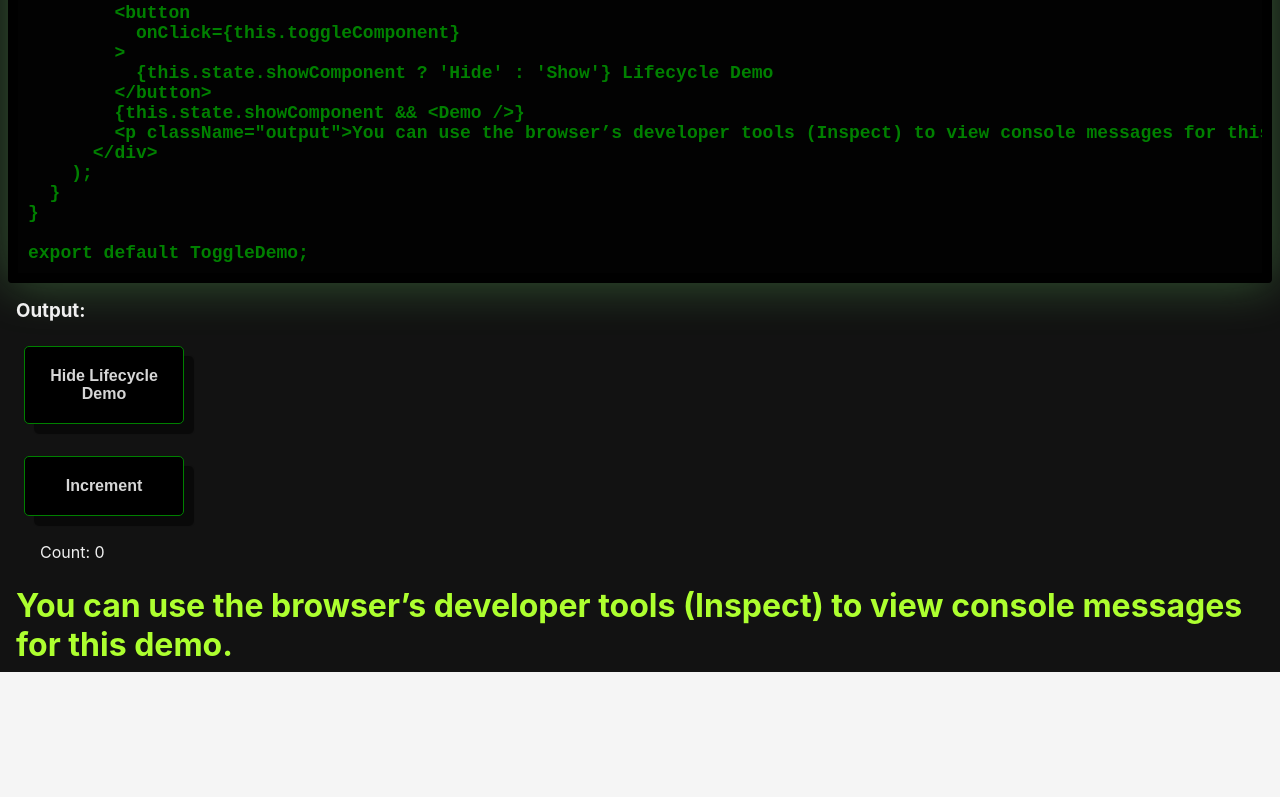
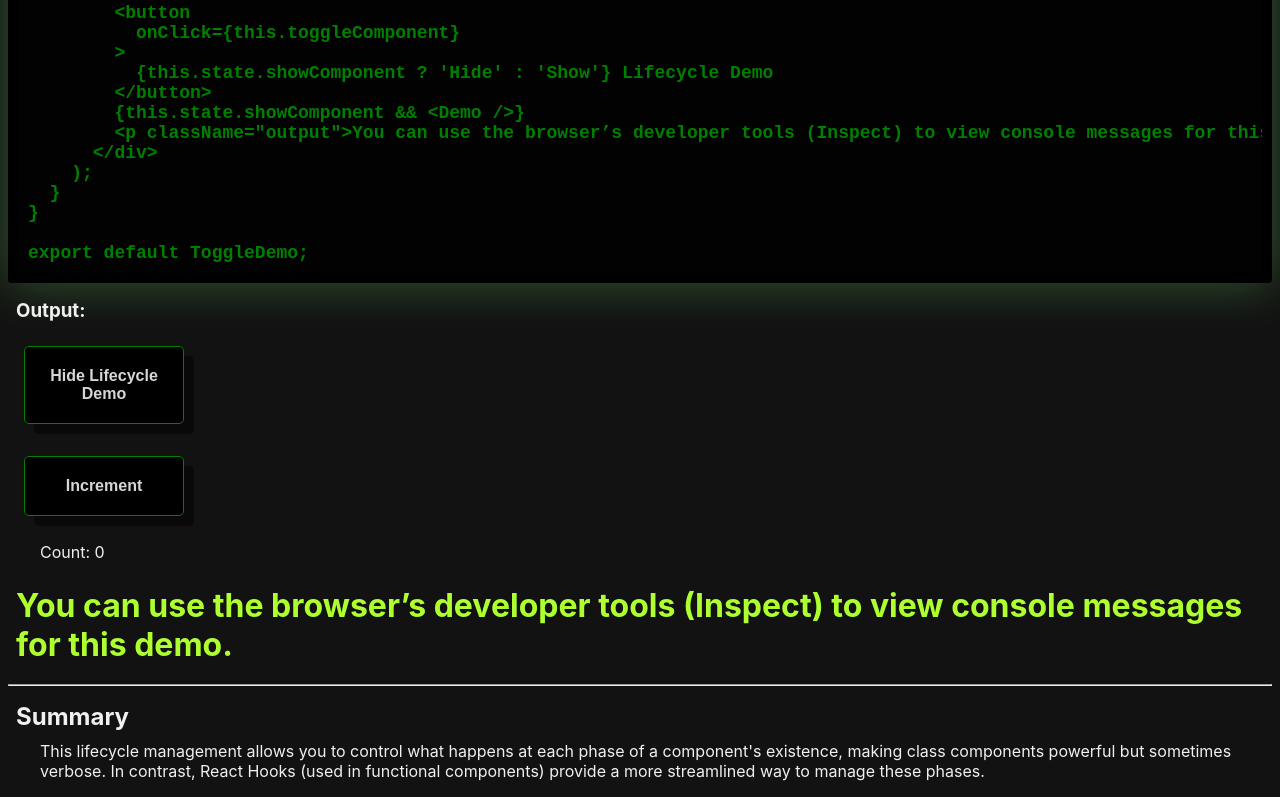
Before and after one commit to rees-kyle/react_showcase, a React (Create React App) app in the folder project/: page /lifecycle-methods in a window 1280 px wide. Shown: the part 3679-4476 px from the top of the page. Before the commit the page ends 4351 px from the top, so only its background shows below. Built offline with nearby package versions, Linux system fonts and the light colour scheme.

Commit message:
Add Summary component
- Added component file.
- Added to index in components folder.
- Imported and added component to page.

```diff
--- /dev/null
+++ b/project/src/components/component_lifecycle/lifecycle_methods/Summary.js
@@ -0,0 +1,16 @@
+const Summary = () => {
+    return (
+        <div>
+            <br/>
+            <hr/>
+            <h2>Summary</h2>
+            <p>
+                This lifecycle management allows you to control what happens at each phase of a component's existence,
+                making class components powerful but sometimes verbose.
+                In contrast, React Hooks (used in functional components) provide a more streamlined way to manage these phases.
+            </p>
+        </div>
+    );
+};
+
+export default Summary;
--- a/project/src/components/component_lifecycle/lifecycle_methods/index.js
+++ b/project/src/components/component_lifecycle/lifecycle_methods/index.js
@@ -4,3 +4,4 @@ export { default as Mounting } from './Mounting';
 export { default as Updating } from './Updating';
 export { default as Unmounting } from './Unmounting';
 export { default as ErrorHandling } from './ErrorHandling';
+export { default as Summary } from './Summary';
--- a/project/src/pages/component_lifecycle/LifecycleMethodsPage.js
+++ b/project/src/pages/component_lifecycle/LifecycleMethodsPage.js
@@ -4,7 +4,8 @@ import {
   Mounting,
   Updating,
   Unmounting,
-  ErrorHandling
+  ErrorHandling,
+  Summary
 } from '../../components/component_lifecycle/lifecycle_methods';
 
 const LifecycleMethodsPage = () => {
@@ -16,6 +17,7 @@ const LifecycleMethodsPage = () => {
       <Unmounting />
       <ErrorHandling />
       <Demo />
+      <Summary />
     </>
   );
 };
```
